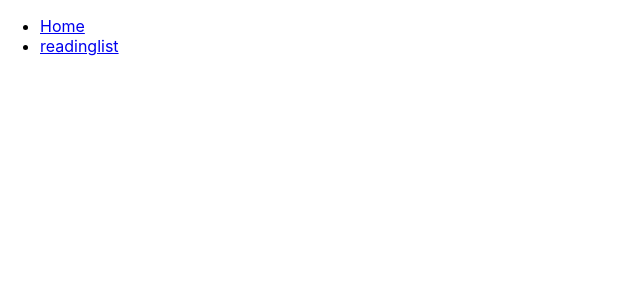
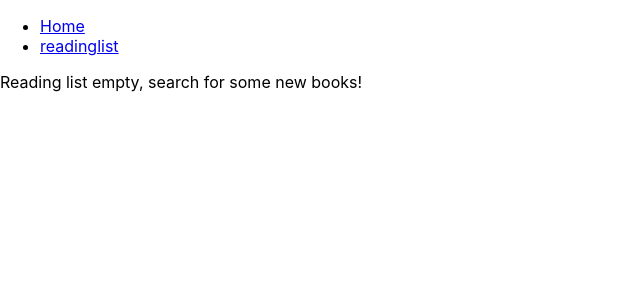
Before and after one commit to K-G-J/google-books, a React (Create React App) app: page /readinglist in a window 1280 px wide. Shown: the top 300 px of the page, without its empty margins (0-640 px from the left). Built offline with nearby package versions, Linux system fonts and the light colour scheme.

Commit message:
improvements to UI messages

```diff
--- a/src/pages/Home.tsx
+++ b/src/pages/Home.tsx
@@ -1,5 +1,5 @@
+import { FC, useState } from 'react';
 import axios, { AxiosError } from 'axios';
-import { FC, useState } from 'react';
 import { Book } from '../components/Book';
 
 export interface Ibook {
@@ -66,9 +66,10 @@ export const Home: FC = () => {
     } catch (err) {
       if (err instanceof Error) {
         console.log(`Error: ${err.message}`);
-        console.log(err)
+        console.log(err);
       }
       if (err instanceof AxiosError && err.response?.status != 400) {
+        console.log(err);
         setError('something went wrong, please try again');
         setTimeout(() => {
           setError('');
--- a/src/pages/ReadingList.tsx
+++ b/src/pages/ReadingList.tsx
@@ -19,7 +19,7 @@ export const ReadingList: FC = () => {
 
   return (
     <div>
-      {!savedBooks && <div>Reading list empty, search for some new books!</div>}
+      {!savedBooks.length && <div>Reading list empty, search for some new books!</div>}
       {savedBooks && savedBooks.map((book, i) => (
         <div key={i}>
           <h2>{book.title}</h2>
```
